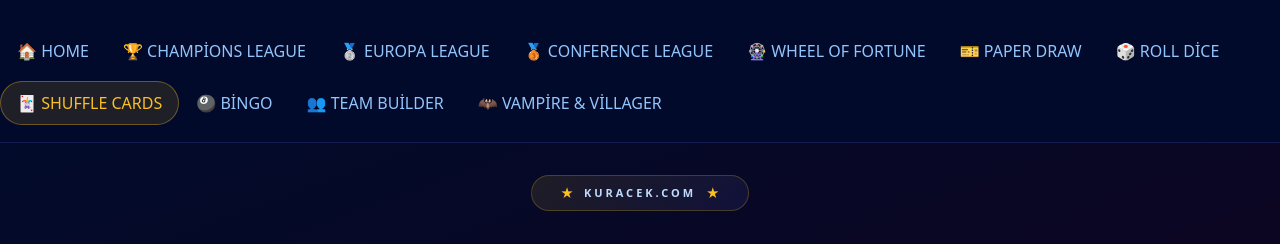
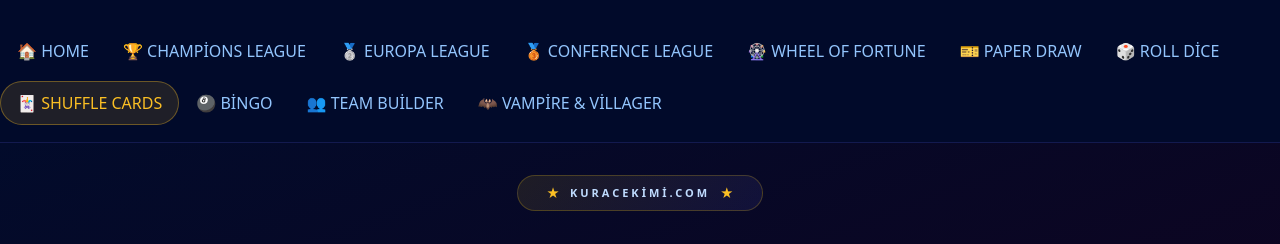
Before and after one commit to nalkapon/kura-cekimi, a React (Vite) app in the folder frontend/: page /kart-karistir in a window 1280 px wide. Shown: the top 244 px of the page. Built offline with nearby package versions, Linux system fonts and the light colour scheme.

Commit message:
yeni degisiklikler

```diff
--- a/frontend/src/App.css
+++ b/frontend/src/App.css
@@ -213,3 +213,25 @@ body {
     grid-template-columns: 1fr;
   }
 }
+
+/* ── DrawPage: mobil/tablet grid düzeltmeleri ── */
+
+.drawpage-match-grid,
+.drawpage-team-grid {
+  display: grid;
+  grid-template-columns: repeat(4, minmax(0, 1fr));
+}
+
+@media (max-width: 1100px) {
+  .drawpage-match-grid,
+  .drawpage-team-grid {
+    grid-template-columns: repeat(2, minmax(0, 1fr));
+  }
+}
+
+@media (max-width: 620px) {
+  .drawpage-match-grid,
+  .drawpage-team-grid {
+    grid-template-columns: 1fr;
+  }
+}
--- a/frontend/src/pages/CardDrawPage.tsx
+++ b/frontend/src/pages/CardDrawPage.tsx
@@ -92,7 +92,7 @@ export default function CardDrawPage() {
         <div style={{ textAlign: 'center', marginBottom: '2.5rem' }}>
           <div style={{ display: 'inline-flex', alignItems: 'center', gap: 10, background: 'linear-gradient(135deg,rgba(250,204,21,0.1),rgba(99,102,241,0.1))', border: '1px solid rgba(250,204,21,0.22)', borderRadius: 9999, padding: '8px 28px', marginBottom: '1.5rem' }}>
             <span style={{ color: '#fbbf24', fontSize: 13 }}>★</span>
-            <span style={{ color: '#bfdbfe', fontSize: 11, fontWeight: 800, letterSpacing: 3, textTransform: 'uppercase' }}>kuracek.com</span>
+            <span style={{ color: '#bfdbfe', fontSize: 11, fontWeight: 800, letterSpacing: 3, textTransform: 'uppercase' }}>kuracekimi.com</span>
             <span style={{ color: '#fbbf24', fontSize: 13 }}>★</span>
           </div>
           <h1 style={{ fontSize: 'clamp(2rem,5vw,3.6rem)', fontWeight: 900, margin: '0 0 0.5rem', background: 'linear-gradient(135deg,#fff 0%,#bfdbfe 55%,#818cf8 100%)', WebkitBackgroundClip: 'text', WebkitTextFillColor: 'transparent', backgroundClip: 'text' }}>
--- a/frontend/src/pages/DicePage.tsx
+++ b/frontend/src/pages/DicePage.tsx
@@ -67,7 +67,7 @@ export default function DicePage() {
         <div style={{ textAlign: 'center', marginBottom: '2.5rem' }}>
           <div style={{ display: 'inline-flex', alignItems: 'center', gap: 10, background: 'linear-gradient(135deg,rgba(250,204,21,0.1),rgba(99,102,241,0.1))', border: '1px solid rgba(250,204,21,0.22)', borderRadius: 9999, padding: '8px 28px', marginBottom: '1.5rem' }}>
             <span style={{ color: '#fbbf24', fontSize: 13 }}>★</span>
-            <span style={{ color: '#bfdbfe', fontSize: 11, fontWeight: 800, letterSpacing: 3, textTransform: 'uppercase' }}>kuracek.com</span>
+            <span style={{ color: '#bfdbfe', fontSize: 11, fontWeight: 800, letterSpacing: 3, textTransform: 'uppercase' }}>kuracekimi.com</span>
             <span style={{ color: '#fbbf24', fontSize: 13 }}>★</span>
           </div>
           <h1 style={{ fontSize: 'clamp(2rem,5vw,3.6rem)', fontWeight: 900, margin: '0 0 0.5rem', background: 'linear-gradient(135deg,#fff 0%,#bfdbfe 55%,#818cf8 100%)', WebkitBackgroundClip: 'text', WebkitTextFillColor: 'transparent', backgroundClip: 'text' }}>
--- a/frontend/src/pages/DrawAllPage.tsx
+++ b/frontend/src/pages/DrawAllPage.tsx
@@ -1,12 +1,12 @@
 import { useEffect, useRef, useState } from 'react';
 import { drawAPI } from '../services/api';
-import { GB, DE, ES, FR, IT, PT, TR, BE, NL, HR, CZ, RS, NO, UA, AT, CH } from 'country-flag-icons/react/3x2';
+import { GB, DE, ES, FR, IT, PT, TR, BE, NL, HR, CZ, RS, NO, UA, AT, CH, PL, SK} from 'country-flag-icons/react/3x2';
 
 const COUNTRY_FLAGS: Record<string, any> = {
   EN: GB, DE: DE, ES: ES, FR: FR, IT: IT,
   PT: PT, TR: TR, BE: BE, NL: NL,
   HR: HR, CZ: CZ, RS: RS, NO: NO,
-  UA: UA, AT: AT, CH: CH
+  UA: UA, AT: AT, CH: CH, PL:PL, GB:GB , SK:SK
 };
 interface Team {
   id: number;
--- a/frontend/src/pages/DrawPage.tsx
+++ b/frontend/src/pages/DrawPage.tsx
@@ -120,7 +120,7 @@ export default function DrawPage() {
   ] as any[];
 
   return (
-    <div style={{ minHeight: '100vh', padding: '2rem 1.5rem', background: 'linear-gradient(160deg, #020b2b 0%, #0e0420 55%, #1a0635 100%)' }}>
+    <div style={{ minHeight: '100vh', padding: 'clamp(0.75rem, 2.5vw, 2rem) clamp(0.5rem, 2.5vw, 1.5rem)', background: 'linear-gradient(160deg, #020b2b 0%, #0e0420 55%, #1a0635 100%)' }}>
       <div style={{ maxWidth: '1400px', margin: '0 auto' }}>
 
         {/* ── HEADER ── */}
@@ -179,7 +179,7 @@ export default function DrawPage() {
           <div style={{ borderRadius: '24px', overflow: 'hidden', border: '1px solid rgba(99,102,241,0.3)', background: 'rgba(2,10,40,0.9)', backdropFilter: 'blur(20px)', boxShadow: '0 32px 80px -24px rgba(59,130,246,0.4)' }}>
 
             {/* Hero header */}
-            <div style={{ background: 'linear-gradient(135deg,#0f1f6e 0%,#0c0a2e 100%)', padding: '2.5rem', borderBottom: '1px solid rgba(99,102,241,0.2)' }}>
+            <div style={{ background: 'linear-gradient(135deg,#0f1f6e 0%,#0c0a2e 100%)', padding: 'clamp(1rem, 3.5vw, 2.5rem)', borderBottom: '1px solid rgba(99,102,241,0.2)' }}>
               <button
                 onClick={() => setSimulationMode(false)}
                 style={{ display: 'inline-flex', alignItems: 'center', gap: '8px', background: 'rgba(255,255,255,0.07)', border: '1px solid rgba(255,255,255,0.12)', color: '#e2e8f0', padding: '10px 22px', borderRadius: '9999px', cursor: 'pointer', fontSize: '0.875rem', fontWeight: 600, marginBottom: '2rem', transition: 'all .15s' }}
@@ -202,7 +202,7 @@ export default function DrawPage() {
             </div>
 
             {/* Match plan */}
-            <div style={{ padding: '2rem 2.5rem 2.5rem' }}>
+            <div style={{ padding: 'clamp(0.75rem, 3vw, 2rem) clamp(0.75rem, 3vw, 2.5rem) clamp(1rem, 3vw, 2.5rem)' }}>
               <div style={{ display: 'flex', alignItems: 'center', justifyContent: 'space-between', marginBottom: '1.75rem', flexWrap: 'wrap', gap: '1rem' }}>
                 <h3 style={{ fontSize: 'clamp(1.5rem,3vw,2.25rem)', fontWeight: 900, color: '#fff', margin: 0 }}>Maç Planı</h3>
                 <span style={{ background: 'rgba(99,102,241,0.14)', border: '1px solid rgba(99,102,241,0.3)', color: '#a5b4fc', padding: '8px 20px', borderRadius: '9999px', fontSize: '0.875rem', fontWeight: 700 }}>
@@ -210,7 +210,7 @@ export default function DrawPage() {
                 </span>
               </div>
 
-              <div style={{ display: 'grid', gridTemplateColumns: 'repeat(4,1fr)', gap: '1rem' }}>
+              <div className="drawpage-match-grid" style={{ gap: '0.8rem' }}>
                 {[1, 2, 3, 4].map((potNum) => {
                   const pc = POT_COLORS[potNum];
                   const potOpponents = selectedTeamMatches.slice(0, visibleOpponentCount).filter((m: any) => m.pot === potNum);
@@ -258,7 +258,7 @@ export default function DrawPage() {
               <span style={{ background: 'linear-gradient(135deg,#fbbf24,#f59e0b)', color: '#000', fontWeight: 900, fontSize: '0.72rem', padding: '6px 18px', borderRadius: '9999px', letterSpacing: '1px', textTransform: 'uppercase' }}>36 Takım</span>
             </div>
 
-            <div style={{ padding: '1.5rem 2rem 2rem', display: 'grid', gridTemplateColumns: 'repeat(4,1fr)', gap: '1.25rem' }}>
+            <div className="drawpage-team-grid" style={{ padding: 'clamp(0.75rem, 2.5vw, 1.5rem) clamp(0.75rem, 2.5vw, 2rem) clamp(1rem, 2.5vw, 2rem)', gap: '0.8rem' }}>
               {teamsByPot.map(({ potNum, teams }) => {
                 const pc = POT_COLORS[potNum];
                 return (
--- a/frontend/src/pages/PaperDrawPage.tsx
+++ b/frontend/src/pages/PaperDrawPage.tsx
@@ -52,7 +52,7 @@ export default function PaperDrawPage() {
         <div style={{ textAlign: 'center', marginBottom: '2.5rem' }}>
           <div style={{ display: 'inline-flex', alignItems: 'center', gap: 10, background: 'linear-gradient(135deg,rgba(250,204,21,0.1),rgba(99,102,241,0.1))', border: '1px solid rgba(250,204,21,0.22)', borderRadius: 9999, padding: '8px 28px', marginBottom: '1.5rem' }}>
             <span style={{ color: '#fbbf24', fontSize: 13 }}>★</span>
-            <span style={{ color: '#bfdbfe', fontSize: 11, fontWeight: 800, letterSpacing: 3, textTransform: 'uppercase' }}>kuracek.com</span>
+            <span style={{ color: '#bfdbfe', fontSize: 11, fontWeight: 800, letterSpacing: 3, textTransform: 'uppercase' }}>kuracekimi.com</span>
             <span style={{ color: '#fbbf24', fontSize: 13 }}>★</span>
           </div>
           <h1 style={{ fontSize: 'clamp(2rem,5vw,3.6rem)', fontWeight: 900, margin: '0 0 0.5rem', background: 'linear-gradient(135deg,#fff 0%,#bfdbfe 55%,#818cf8 100%)', WebkitBackgroundClip: 'text', WebkitTextFillColor: 'transparent', backgroundClip: 'text' }}>
--- a/frontend/src/pages/Tombalapage.tsx
+++ b/frontend/src/pages/Tombalapage.tsx
@@ -78,7 +78,7 @@ export default function TombalaPage() {
         <div style={{ textAlign: 'center', marginBottom: '2.5rem' }}>
           <div style={{ display: 'inline-flex', alignItems: 'center', gap: 10, background: 'linear-gradient(135deg,rgba(250,204,21,0.1),rgba(99,102,241,0.1))', border: '1px solid rgba(250,204,21,0.22)', borderRadius: 9999, padding: '8px 28px', marginBottom: '1.5rem' }}>
             <span style={{ color: '#fbbf24', fontSize: 13 }}>★</span>
-            <span style={{ color: '#bfdbfe', fontSize: 11, fontWeight: 800, letterSpacing: 3, textTransform: 'uppercase' }}>kuracek.com</span>
+            <span style={{ color: '#bfdbfe', fontSize: 11, fontWeight: 800, letterSpacing: 3, textTransform: 'uppercase' }}>kuracekimi.com</span>
             <span style={{ color: '#fbbf24', fontSize: 13 }}>★</span>
           </div>
           <h1 style={{ fontSize: 'clamp(2rem,5vw,3.6rem)', fontWeight: 900, margin: '0 0 0.5rem', background: 'linear-gradient(135deg,#fff 0%,#bfdbfe 55%,#818cf8 100%)', WebkitBackgroundClip: 'text', WebkitTextFillColor: 'transparent', backgroundClip: 'text' }}>
--- a/frontend/src/pages/VampirKoyluPage.tsx
+++ b/frontend/src/pages/VampirKoyluPage.tsx
@@ -99,7 +99,7 @@ export default function VampirKoyluPage() {
         <div style={{ textAlign: 'center', marginBottom: '2.5rem' }}>
           <div style={{ display: 'inline-flex', alignItems: 'center', gap: 10, background: 'linear-gradient(135deg,rgba(250,204,21,0.1),rgba(99,102,241,0.1))', border: '1px solid rgba(250,204,21,0.22)', borderRadius: 9999, padding: '8px 28px', marginBottom: '1.5rem' }}>
             <span style={{ color: '#fbbf24', fontSize: 13 }}>★</span>
-            <span style={{ color: '#bfdbfe', fontSize: 11, fontWeight: 800, letterSpacing: 3, textTransform: 'uppercase' }}>kuracek.com</span>
+            <span style={{ color: '#bfdbfe', fontSize: 11, fontWeight: 800, letterSpacing: 3, textTransform: 'uppercase' }}>kuracekimi.com</span>
             <span style={{ color: '#fbbf24', fontSize: 13 }}>★</span>
           </div>
           <h1 style={{ fontSize: 'clamp(2rem,5vw,3.6rem)', fontWeight: 900, margin: '0 0 0.5rem', background: 'linear-gradient(135deg,#fff 0%,#e9d5ff 55%,#a855f7 100%)', WebkitBackgroundClip: 'text', WebkitTextFillColor: 'transparent', backgroundClip: 'text' }}>
--- a/frontend/src/pages/Wheelpage.tsx
+++ b/frontend/src/pages/Wheelpage.tsx
@@ -91,7 +91,7 @@ export default function WheelPage() {
         <div className="wheel-hero">
           <div className="wheel-pill">
             <span>★</span>
-            <span>kuracek.com</span>
+            <span>kuracekimi.com</span>
             <span>★</span>
           </div>
           <h1>🎡 Çarkıfelek</h1>
```
